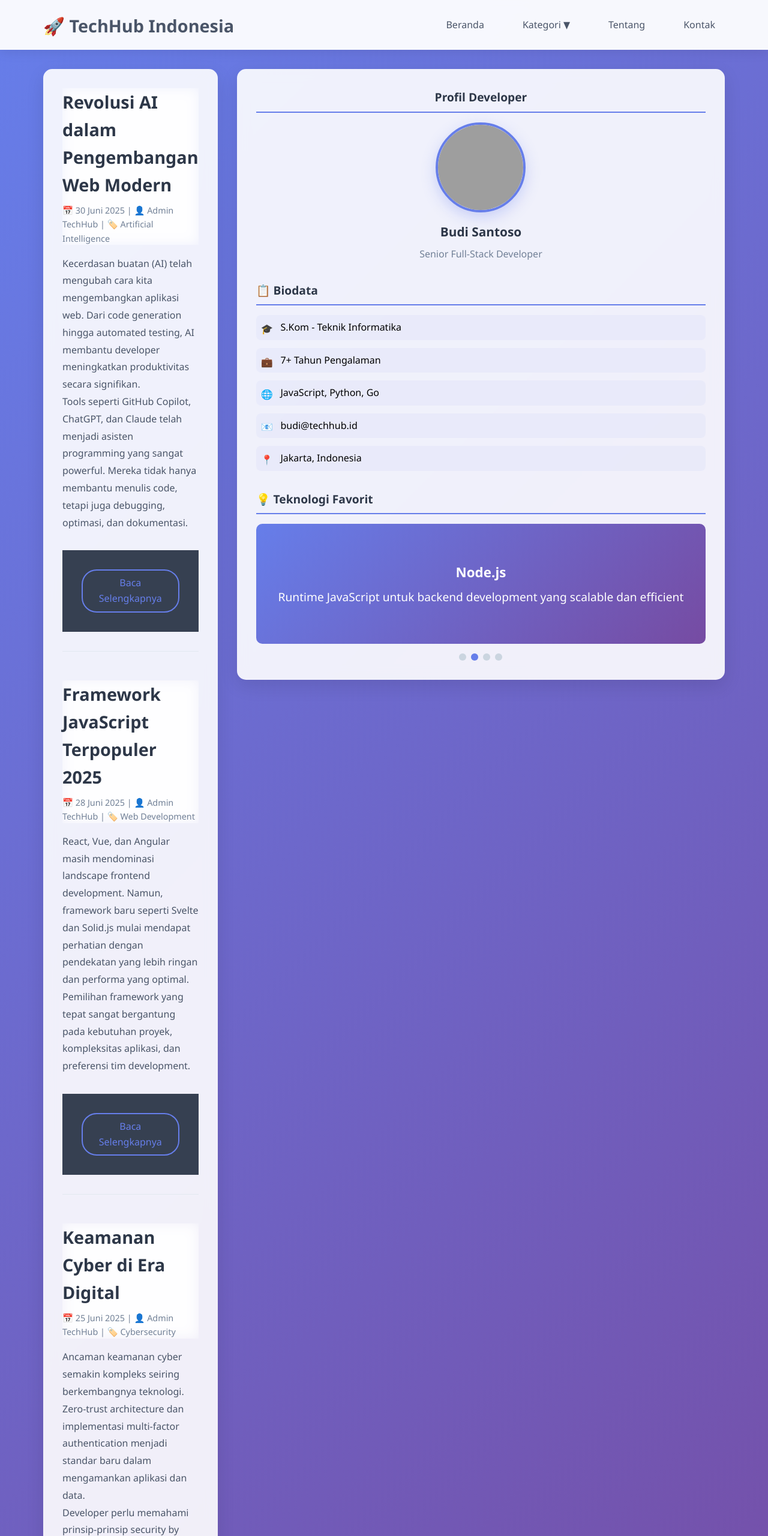
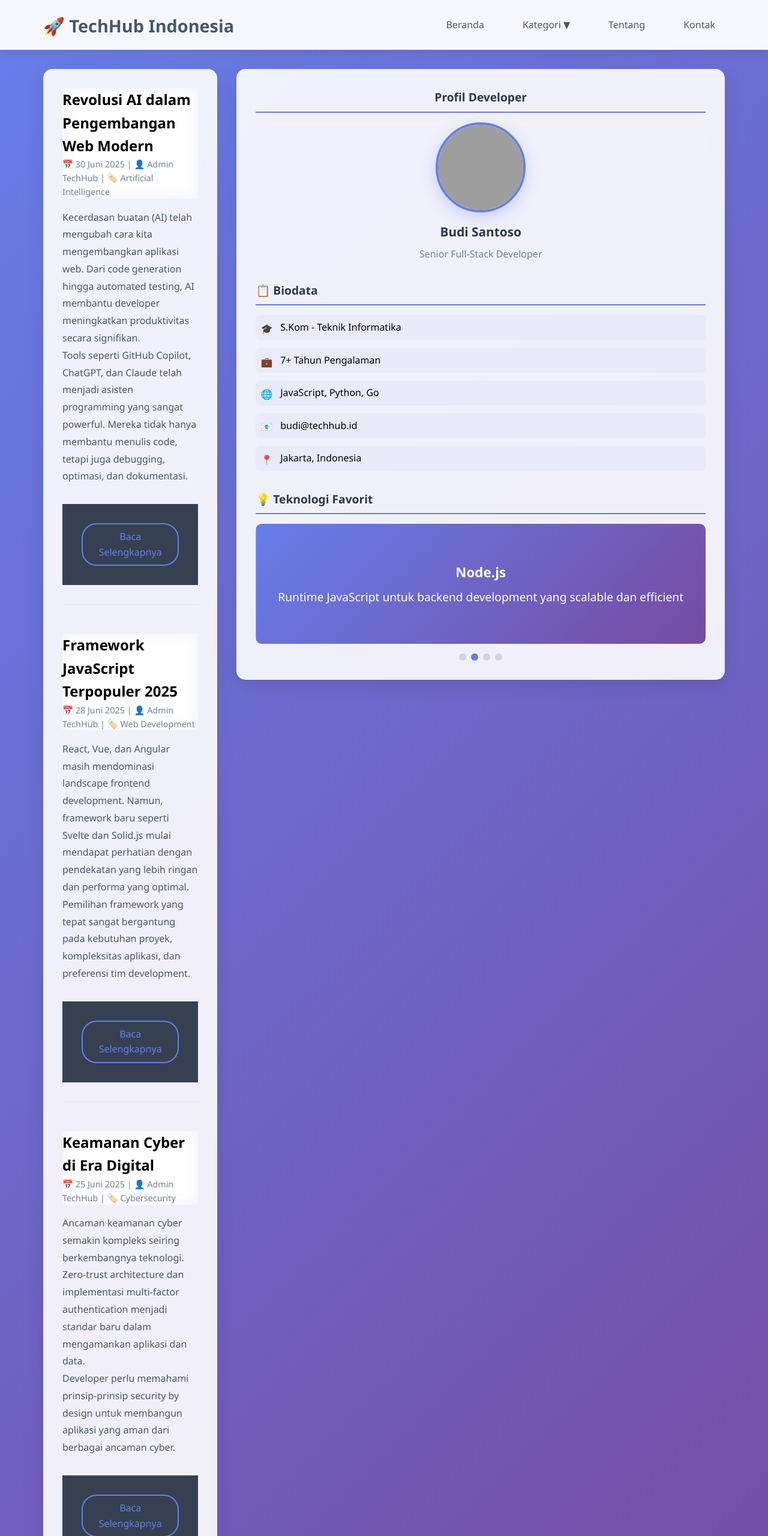
Before and after one commit to fs23yayan/techhub-website, a plain HTML site: page index.html in a window 1280 px wide. Shown: the top 2560 px of the page at 60% size. Drawn offline with Linux system fonts and the light colour scheme; grey boxes are pictures that could not be loaded.

Commit message:
tambahan minor sangat kecil penggunaan h2 pada article dan skip link untuk aksesibilitas

```diff
--- a/index.html
+++ b/index.html
@@ -7,6 +7,8 @@
     <link rel="stylesheet" href="styles/style.css">
 </head>
 <body>
+    <a href="#main-articles" class="visually-hidden focusable">Lewati ke konten utama</a>
+
     <!-- Header berisi judul website dan navigasi utama -->
     <header>
         <div class="header-content">
@@ -38,7 +40,7 @@
 
                 <article>
                     <header>
-                        <h1>Revolusi AI dalam Pengembangan Web Modern</h1>
+                        <h2>Revolusi AI dalam Pengembangan Web Modern</h2>
                         <div class="article-meta">
                             <time datetime="2025-06-30">📅 30 Juni 2025</time> |
                             <address>👤 Admin TechHub</address> |
@@ -56,7 +58,7 @@
 
                 <article>
                     <header>
-                        <h1>Framework JavaScript Terpopuler 2025</h1>
+                        <h2>Framework JavaScript Terpopuler 2025</h2>
                         <div class="article-meta">
                             <time datetime="2025-06-28">📅 28 Juni 2025</time> |
                             <address>👤 Admin TechHub</address> |
@@ -74,7 +76,7 @@
 
                 <article>
                     <header>
-                        <h1>Keamanan Cyber di Era Digital</h1>
+                        <h2>Keamanan Cyber di Era Digital</h2>
                         <div class="article-meta">
                             <time datetime="2025-06-25">📅 25 Juni 2025</time> |
                             <address>👤 Admin TechHub</address> |
```
